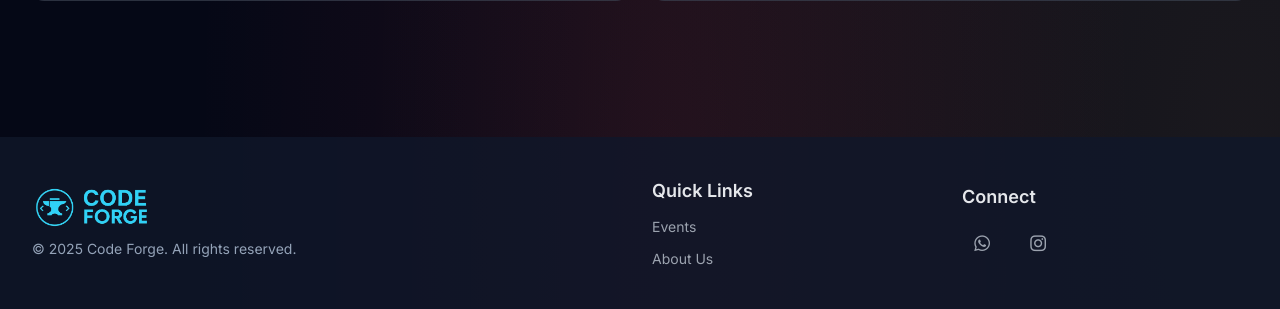
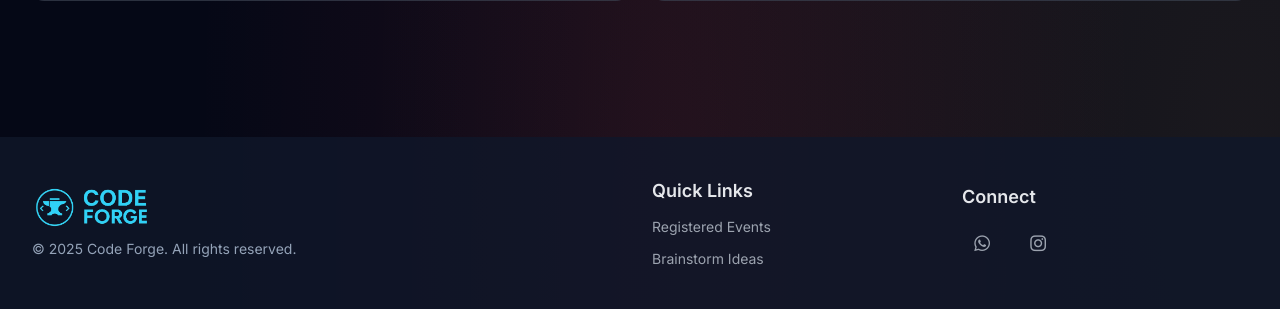
Before and after one commit to Shubham713-lab/Club, a Flask app: template templates/student_dashboard.html in a window 1280 px wide. Shown: the part 2929-3238 px from the top of the page. Run offline with Flask 3, Linux system fonts and the light colour scheme; the template is opened without the code that fills it: most values are stand-ins (such as "Sample title", 1, 10 or a date in 2020); grey boxes marked "Sample" are stand-in pictures; grey boxes labelled with a size stand in for pictures from a placeholder-image service; some libraries are stand-ins or nearby versions.

Commit message:
Update navigation links in home, mentor, and student dashboards for improved accessibility and consistency

```diff
--- a/templates/home.html
+++ b/templates/home.html
@@ -284,8 +284,8 @@
                 <div>
                   <h4 class="text-lg font-semibold text-gray-200">Quick Links</h4>
                   <div class="mt-3 grid space-y-3 text-sm">
-                    <p><a class="inline-flex gap-x-2 text-gray-400 hover:text-cyan-400" href="#events">Events</a></p>
-                    <p><a class="inline-flex gap-x-2 text-gray-400 hover:text-cyan-400" href="#about">About Us</a></p>
+                    <p><a class="inline-flex gap-x-2 text-gray-400 hover:text-cyan-400" href="{{ url_for('student_registered_events') }}">Registered Events</a></p>
+                    <p><a class="inline-flex gap-x-2 text-gray-400 hover:text-cyan-400" href="{{ url_for('brainstorm') }}">Brainstorm Ideas</a></p>
                   </div>
                 </div>
 
--- a/templates/student_dashboard.html
+++ b/templates/student_dashboard.html
@@ -70,7 +70,6 @@
         </div>
         <div id="navbar-collapse" class="hs-collapse hidden overflow-hidden transition-all duration-300 basis-full grow md:block md:w-auto md:basis-auto md:order-2">
           <div class="flex flex-col gap-5 mt-5 md:flex-row md:items-center md:justify-end md:mt-0 md:pl-5">
-            <a class="font-medium text-gray-400 hover:text-cyan-400" href="{{ url_for('home') }}">Home</a>
             {% if session['user'] %}
                 <a class="font-medium text-cyan-400" href="{{ url_for('dashboard') }}" aria-current="page">Dashboard</a>
                 <a class="font-medium text-gray-400 hover:text-cyan-400" href="{{ url_for('student_registered_events') }}">Registered Events</a>
@@ -299,8 +298,8 @@
                 <div>
                   <h4 class="text-lg font-semibold text-gray-200">Quick Links</h4>
                   <div class="mt-3 grid space-y-3 text-sm">
-                    <p><a class="inline-flex gap-x-2 text-gray-400 hover:text-cyan-400" href="#">Events</a></p>
-                    <p><a class="inline-flex gap-x-2 text-gray-400 hover:text-cyan-400" href="#">About Us</a></p>
+                    <p><a class="inline-flex gap-x-2 text-gray-400 hover:text-cyan-400" href="{{ url_for('student_registered_events') }}">Registered Events</a></p>
+                    <p><a class="inline-flex gap-x-2 text-gray-400 hover:text-cyan-400" href="{{ url_for('brainstorm') }}">Brainstorm Ideas</a></p>
                   </div>
                 </div>
 
```
Also changed, not shown: templates/mentor_dashboard.html (+3 -5 lines).
